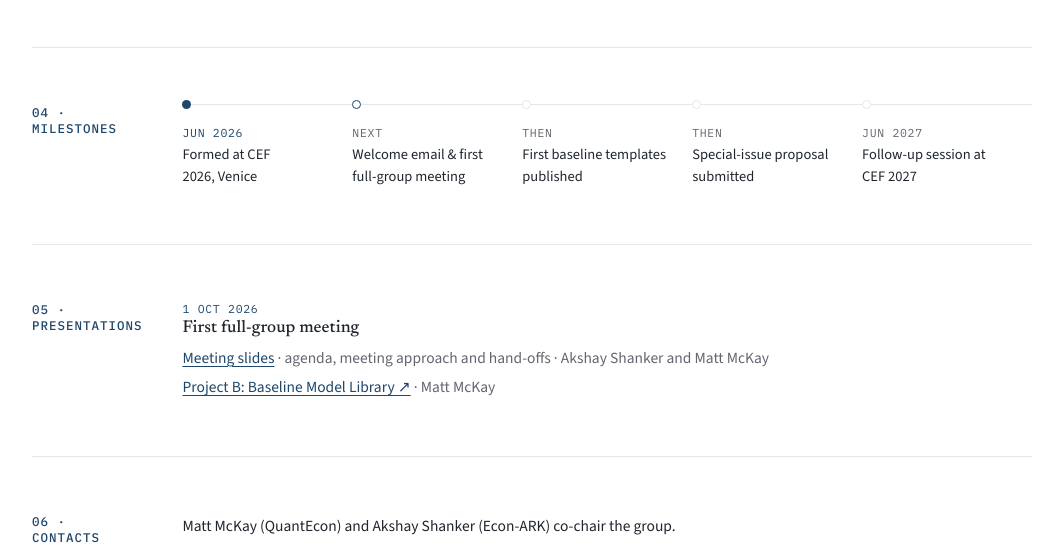
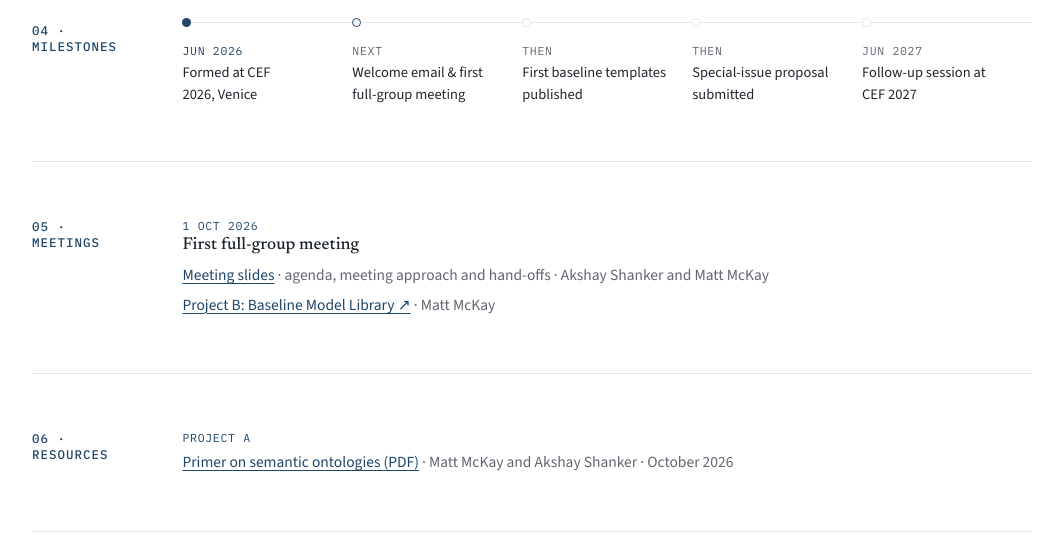
Before and after one commit to econ-ark/sce-wg-1, a plain HTML site: page docs/index.html in a window 1280 px wide. Shown: the part 2017-2564 px from the top of the page, without its empty margins (108-1171 px from the left). Drawn offline with nearby package versions, Linux system fonts and the light colour scheme.

Commit message:
Give the primer a Resources section and rename Presentations to Meetings (#12)
List the primer in a new "06 · Resources" section, laid out like the
meetings with one block per project, in place of the Resources line on the
Project A card. Rename "05 · Presentations" to "05 · Meetings", since it is
the record of the group's meetings, and move Contacts to 07; the nav, the
Members placeholder comment and the issue template's description of the
site follow.

The slides of the 1 Oct 2026 meeting link to #presentations, so that id
stays on the Meetings section as an alias.

Follows #10 and #11.

Co-authored-by: Claude Opus 5.5 <noreply@anthropic.com>

```diff
--- a/docs/index.html
+++ b/docs/index.html
@@ -31,7 +31,8 @@
         <a href="#projects" class="nav-link">Projects</a>
         <a href="#how" class="nav-link">Organization</a>
         <a href="#milestones" class="nav-link">Milestones</a>
-        <a href="#presentations" class="nav-link">Presentations</a>
+        <a href="#meetings" class="nav-link">Meetings</a>
+        <a href="#resources" class="nav-link">Resources</a>
         <a href="#contacts" class="nav-link">Contacts</a>
         <a href="https://github.com/econ-ark/sce-wg-1" class="nav-link" title="Group repository on GitHub" aria-label="Group repository on GitHub" style="display:inline-flex; align-items:center;"><svg viewBox="0 0 16 16" width="16" height="16" fill="currentColor" aria-hidden="true"><path d="M8 0C3.58 0 0 3.58 0 8c0 3.54 2.29 6.53 5.47 7.59.4.07.55-.17.55-.38 0-.19-.01-.82-.01-1.49-2.01.37-2.53-.49-2.69-.94-.09-.23-.48-.94-.82-1.13-.28-.15-.68-.52-.01-.53.63-.01 1.08.58 1.23.82.72 1.21 1.87.87 2.33.66.07-.52.28-.87.51-1.07-1.78-.2-3.64-.89-3.64-3.95 0-.87.31-1.59.82-2.15-.08-.2-.36-1.02.08-2.12 0 0 .67-.21 2.2.82.64-.18 1.32-.27 2-.27.68 0 1.36.09 2 .27 1.53-1.04 2.2-.82 2.2-.82.44 1.1.16 1.92.08 2.12.51.56.82 1.27.82 2.15 0 3.07-1.87 3.75-3.65 3.95.29.25.54.73.54 1.48 0 1.07-.01 1.93-.01 2.2 0 .21.15.46.55.38A8.012 8.012 0 0 0 16 8c0-4.42-3.58-8-8-8z"/></svg></a>
         <button type="button" id="theme-toggle" class="theme-toggle" title="Switch between light and dark" aria-label="Switch between light and dark">
@@ -74,10 +75,6 @@
           <span style="font-family:'IBM Plex Mono',monospace; font-size:12px; font-weight:500; letter-spacing:0.08em; text-transform:uppercase; color:var(--accent);">Project A</span>
           <h3 style="margin:0; font-family:'Newsreader',serif; font-weight:500; font-size:20px; line-height:1.25; text-wrap:pretty;"><a href="project-a.html" class="card-link">Semantics of Economic Models</a></h3>
           <p style="margin:0; font-size:15.5px; line-height:1.6; color:var(--muted); text-wrap:pretty; flex:1;">This project develops semantic ontologies for toolkits, methods, and model classes, with the aim of publishing in a <em>journal special issue</em>. A semantic ontology identifies the economic and mathematical objects and relations in a model, states how model representations denote them, and records the conditions under which that interpretation holds. Each ontology provides a specification that humans and machines can use to build and compare implementations.</p>
-          <div>
-            <p style="margin:0 0 4px; font-family:'IBM Plex Mono',monospace; font-size:11.5px; letter-spacing:0.06em; text-transform:uppercase; color:var(--accent);">Resources</p>
-            <p style="margin:0; font-size:15.5px; line-height:1.6; text-wrap:pretty;"><a href="semantic-ontology-primer.pdf">Primer on semantic ontologies (PDF)</a><span style="color:var(--muted);"> · Matt McKay and Akshay Shanker · October 2026</span></p>
-          </div>
           <div style="display:flex; flex-wrap:wrap; gap:6px 16px; justify-content:space-between; align-items:baseline; padding-top:14px; border-top:1px solid var(--line);">
             <p style="margin:0; font-family:'IBM Plex Mono',monospace; font-size:12px; line-height:1.6; color:var(--muted);">→ Proposed journal special issue</p>
             <a href="project-a.html" class="card-more">Read proposal and guidelines →</a>
@@ -118,9 +115,10 @@
 
     <!-- Members section intentionally omitted until the membership is announced with the
          welcome email (canvas prop showMembers=false). When adding it back, insert it here
-         as "04 · Members", renumber Milestones below to "05 · Milestones", Presentations
-         to "06 · Presentations" and Contacts to "07 · Contacts". The advisory group is
-         listed alongside Members as a separate list under the same section. -->
+         as "04 · Members", renumber Milestones below to "05 · Milestones", Meetings to
+         "06 · Meetings", Resources to "07 · Resources" and Contacts to "08 · Contacts". The
+         advisory group is listed alongside Members as a separate list under the same
+         section. -->
 
     <section id="milestones" style="display:flex; flex-wrap:wrap; gap:20px 40px; padding:56px 0; border-top:1px solid var(--line);">
       <div style="flex:1 1 110px; max-width:130px;">
@@ -155,12 +153,13 @@
       </div>
     </section>
 
-    <!-- Presentations, newest meeting first: one block per meeting, its slides first. Slides
-         the group hosts sit at the site root (meeting-YYYY-MM-DD.html); talks hosted
-         elsewhere are linked. -->
-    <section id="presentations" style="display:flex; flex-wrap:wrap; gap:20px 40px; padding:56px 0; border-top:1px solid var(--line);">
-      <div style="flex:1 1 110px; max-width:130px;">
-        <h2 style="margin:0; font-family:'IBM Plex Mono',monospace; font-size:12.5px; font-weight:500; letter-spacing:0.08em; text-transform:uppercase; color:var(--accent);">05 · Presentations</h2>
+    <!-- Meetings, newest first: one block per meeting, its slides first. Slides the group
+         hosts sit at the site root (meeting-YYYY-MM-DD.html); talks hosted elsewhere are
+         linked. The section was called Presentations, and the slides of the 1 Oct 2026
+         meeting link to #presentations, so that id stays on the label as an alias. -->
+    <section id="meetings" style="display:flex; flex-wrap:wrap; gap:20px 40px; padding:56px 0; border-top:1px solid var(--line);">
+      <div id="presentations" style="flex:1 1 110px; max-width:130px;">
+        <h2 style="margin:0; font-family:'IBM Plex Mono',monospace; font-size:12.5px; font-weight:500; letter-spacing:0.08em; text-transform:uppercase; color:var(--accent);">05 · Meetings</h2>
       </div>
       <div style="flex:999 1 400px; min-width:0; display:grid; gap:24px;">
         <div>
@@ -174,9 +173,25 @@
       </div>
     </section>
 
+    <!-- Resources: standing documents the group publishes, as opposed to the record of one
+         meeting, in one block per project. -->
+    <section id="resources" style="display:flex; flex-wrap:wrap; gap:20px 40px; padding:56px 0; border-top:1px solid var(--line);">
+      <div style="flex:1 1 110px; max-width:130px;">
+        <h2 style="margin:0; font-family:'IBM Plex Mono',monospace; font-size:12.5px; font-weight:500; letter-spacing:0.08em; text-transform:uppercase; color:var(--accent);">06 · Resources</h2>
+      </div>
+      <div style="flex:999 1 400px; min-width:0; display:grid; gap:24px;">
+        <div>
+          <p style="margin:0 0 4px; font-family:'IBM Plex Mono',monospace; font-size:11.5px; letter-spacing:0.06em; text-transform:uppercase; color:var(--accent);">Project A</p>
+          <ul style="margin:0; padding:0; list-style:none; display:grid; gap:4px;">
+            <li style="font-size:15.5px; line-height:1.65;"><a href="semantic-ontology-primer.pdf">Primer on semantic ontologies (PDF)</a><span style="color:var(--muted);"> · Matt McKay and Akshay Shanker · October 2026</span></li>
+          </ul>
+        </div>
+      </div>
+    </section>
+
     <section id="contacts" style="display:flex; flex-wrap:wrap; gap:20px 40px; padding:56px 0; border-top:1px solid var(--line);">
       <div style="flex:1 1 110px; max-width:130px;">
-        <h2 style="margin:0; font-family:'IBM Plex Mono',monospace; font-size:12.5px; font-weight:500; letter-spacing:0.08em; text-transform:uppercase; color:var(--accent);">06 · Contacts</h2>
+        <h2 style="margin:0; font-family:'IBM Plex Mono',monospace; font-size:12.5px; font-weight:500; letter-spacing:0.08em; text-transform:uppercase; color:var(--accent);">07 · Contacts</h2>
       </div>
       <div style="flex:999 1 400px; min-width:0; display:grid; gap:12px;">
         <p style="margin:0; font-size:15.5px; line-height:1.65;">Matt McKay (QuantEcon) and Akshay Shanker (Econ-ARK) co-chair the group.</p>
```
Also changed, not shown: .github/ISSUE_TEMPLATE/config.yml.
